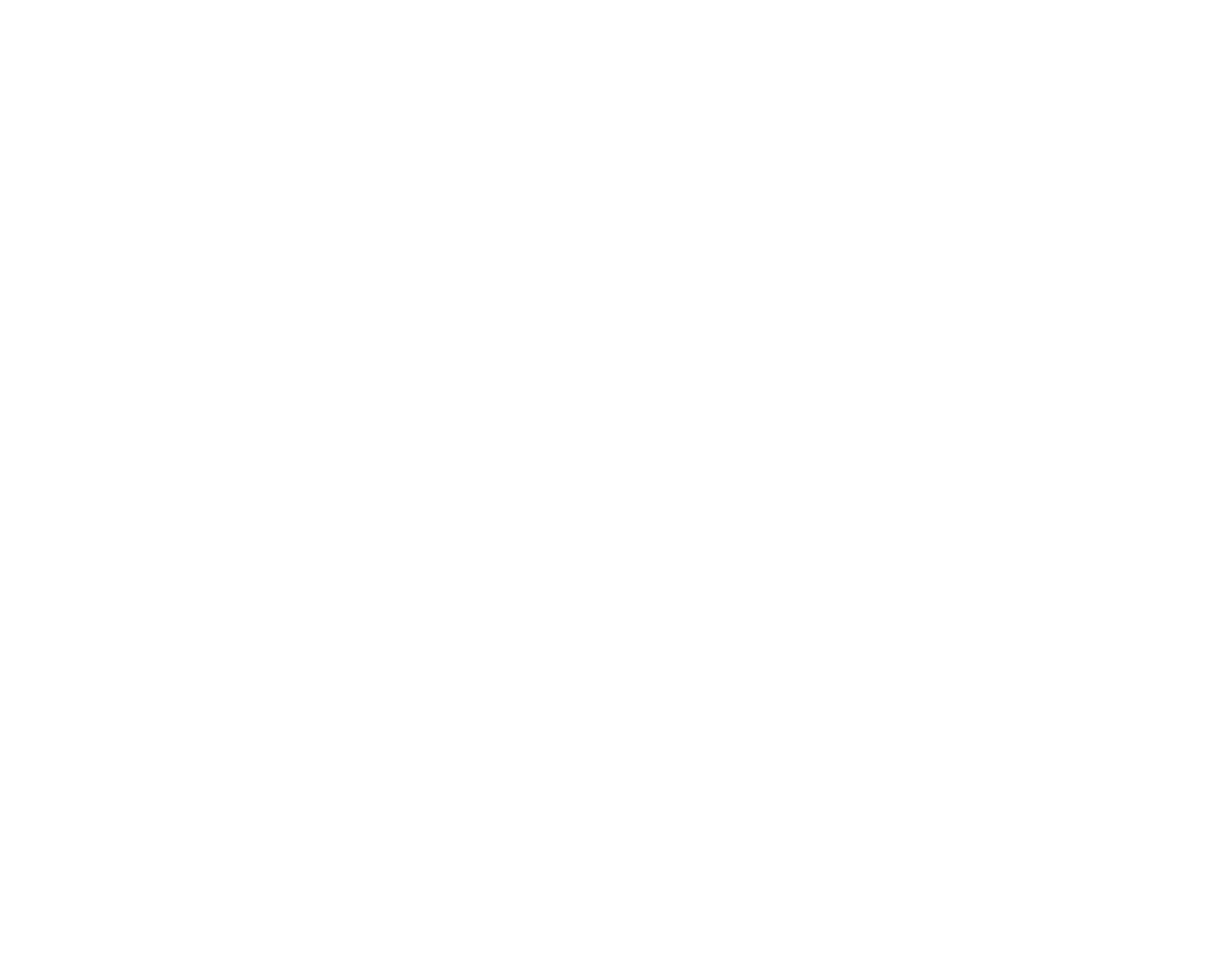
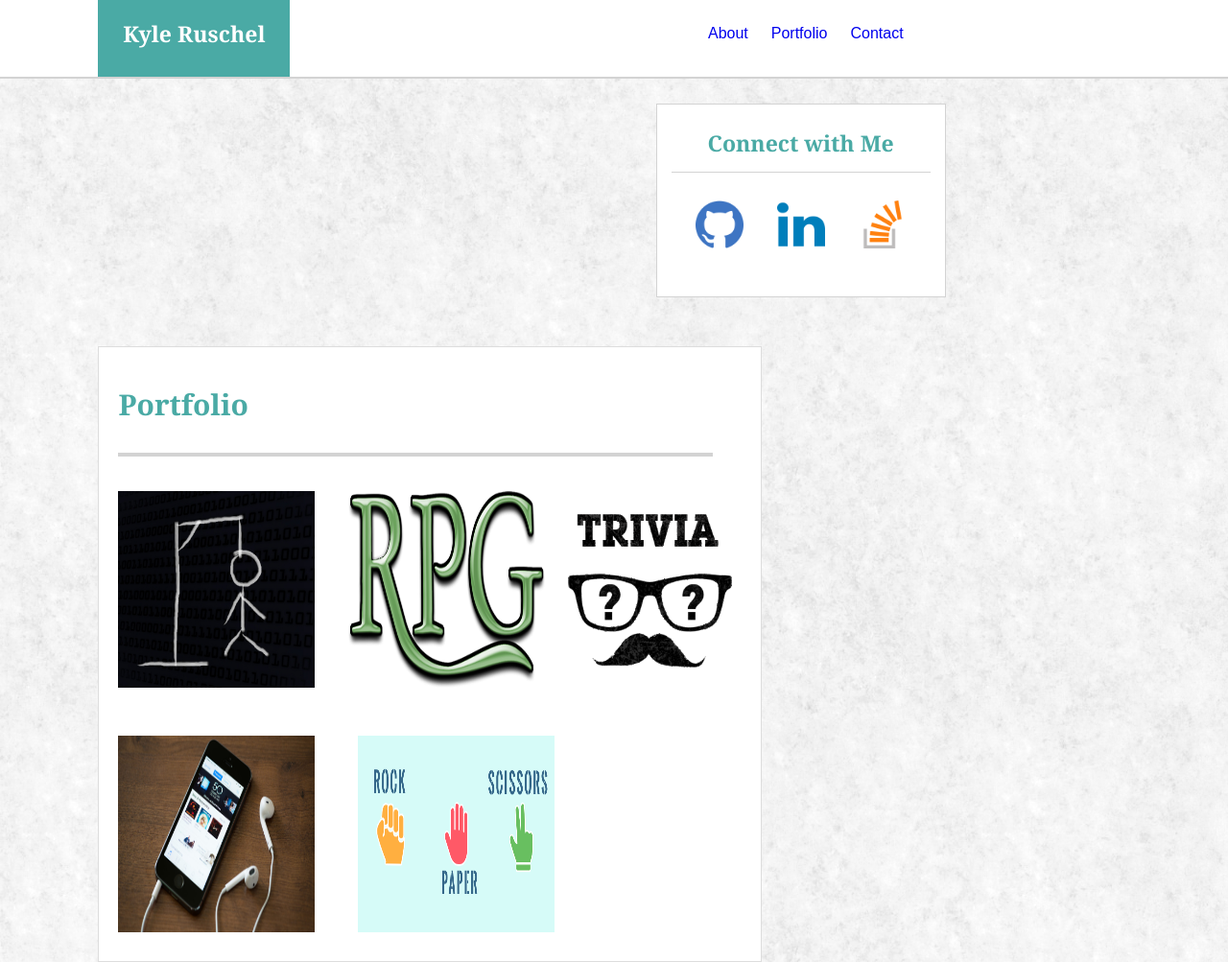
Before and after one commit to semi25nole/Basic-Portfolio, a plain HTML site: page portfolio.html in a window 1280 px wide. Shown: the whole page at 96% size. Before the commit the page ends 800 px from the top, so only its background shows below. Drawn offline with Linux system fonts and the light colour scheme.

Commit message:
updated files

```diff
--- a/Assets/css/style.css
+++ b/Assets/css/style.css
@@ -1,4 +1,4 @@
-#Header {
+#header {
 	background-color: white;
 	width: 100%;
 	height: 80px;
@@ -38,6 +38,22 @@
 
 }
 
+/*Portfolio Page Only*/
+.main2 {
+	background-color: white;
+	padding: 20px;
+	font-family: Arial, Helvetica Neue, Helvetica, sans-serif;
+	color: #777777;
+	width: 650px;
+	height: 600px;
+	border: 1.5px solid #dddddd;
+	margin-top: 2%;
+	margin-left: 8%;
+	position: relative;
+	float: left;
+
+}
+
 .aside {
 	float: right;
 	clear: both;
@@ -50,7 +66,37 @@
 	position: relative;
 }
 
+.aside2 {
+	float: right;
+	clear: both;
+	width: 300px;
+	height: 200px;
+	background-color: white;
+	border: 1.5px solid lightgrey;
+	margin: 2.0%;
+	margin-right: 23%;
+	position: relative;
+}
+
 .toprow {
+	position: absolute;
+	float: left;
+	clear: both;
+	background-color: white;
+	color: #4aaaa5;
+	border-bottom: 4px solid lightgrey;
+	width: 620px;
+	height: 90px;
+	font-size: 30px;
+	font-weight: bold;
+	vertical-align: middle;
+	line-height: 80px;
+	font-family: Georgia, Times, Times New Roman, serif;
+}
+
+/*Portfolio Page Only*/
+
+.toprowp {
 	position: absolute;
 	float: left;
 	clear: both;
@@ -95,12 +141,30 @@
 	font-family: Georgia, Times, Times New Roman, serif;
 	font-weight: bold;
 	font-size: 23px;
-	margin-left: 160px;
+	margin-left: 8%;
 	text-align: center;
 	vertical-align: middle;
 	line-height: 70px;
 
 }
+/*Portfolio Page Only */
+.name2 {
+	float: left;
+	position: absolute;
+	height: 80px;
+	width: 200px;
+	background-color: #4aaaa5;
+	color: white;
+	font-family: Georgia, Times, Times New Roman, serif;
+	font-weight: bold;
+	font-size: 23px;
+	margin-left: 8%;
+	text-align: center;
+	vertical-align: middle;
+	line-height: 70px;
+
+}
+
 
 #myphoto{
 	margin-top: 18%;
@@ -113,6 +177,7 @@ body {
 
 }
 
+/*About Section Only*/
 p {
 	font-size: 13px;
 	margin-top: 120px;
@@ -123,6 +188,7 @@ p {
 	margin-top: 20px;
 }
 
+/*Profile Links*/
 .icon1 {
 	margin-top: 100px;
 	position: absolute;
@@ -144,6 +210,8 @@ p {
 	clear: both;
 }
 
+/*buttons*/
+
 ul li {
 	float: right;
 	display: inline-block;
@@ -155,7 +223,7 @@ ul {
 	vertical-align: middle;
 	line-height: 70px;
 	font-family: Arial, Helvetica Neue, Helvetica, sans-serif;
-	color: #777777;
+	color: grey;
 
 }
 
@@ -180,23 +248,61 @@ ul {
 }
 
 .Line1 a:hover {
-	background-color: #bbbbbb;
+	background-color: grey;
 }
 
 .Line2 a:hover {
-	background-color: #bbbbbb;
+	background-color: grey;
 }
 .Line3 a:hover {
-	background-color: #bbbbbb;
+	background-color: grey;
 }
 
-.Line1 a:visited {
+.Line1 a:active {
 	color: red;
 }
 
-.Line2 a:visited {
+.Line2 a:active {
 	color: red;
 }
-.Line3 a:visited {
+.Line3 a:active {
 	color: red;
 }
+
+.image1 {
+	float: left;
+	clear: both;
+	position:relative;
+	top: 130px;
+}
+
+.image2 {
+	float: left;
+	clear: both;
+	position: relative;
+	left: 240px;
+	bottom: 75px;
+}
+
+.image3 {
+	float: left;
+	clear: both;
+	position: relative;
+	left: 450px;
+	bottom: 280px;
+}
+
+.image4 {
+	float: left;
+	clear: both;
+	position: relative;
+	bottom: 230px;
+}
+
+.image5 {
+	float: left;
+	clear: both;
+	position: relative;
+	left: 250px;
+	bottom: 435px;
+}
--- a/portfolio.html
+++ b/portfolio.html
@@ -0,0 +1,31 @@
+<!DOCTYPE html>
+<html>
+<head>
+	<title>Portfolio</title>
+	<meta charset="UTF-8">
+	<link href="assets/css/reset.css" rel="stylesheet" type="text/css">
+	<link href="assets/css/style.css" rel="stylesheet" type="text/css">
+</head>
+<body>
+<div id ="header">
+	<ul>
+		<li class="Line3"><a href="contact.html">Contact</a></li>
+		<li class="Line2"><a href="portfolio.html">Portfolio</a></li>
+		<li class="Line1"><a href="index.html">About</a></li>
+	</ul>
+<div class="name2">Kyle Ruschel</div></div>
+
+<div class="aside2"><a href="https://github.com/semi25nole"><img class="icon1" src="./assets/images/github_icon.png" height=50 width=50></a><a href="https://www.linkedin.com/in/kyle-ruschel-a19289147"><img class="icon2" src="./assets/images/linkedin_icon.png" height= 50 width= 50></a><a href="https://stackoverflow.com/users/8310893/kyle-ruschel"><img class="icon3" src="./assets/images/stackoverflow_icon.png" height=50 width=50></a>
+
+<div class="toprow2">Connect with Me</div>
+</div>
+
+<div class="main2"><div class="toprowp">Portfolio</div><img class="image1" src="./assets/images/hangman.jpg" height= 205 width= 205><img class="image2" src="./assets/images/rpg.png" height= 205 width= 205><img class="image3" src="./assets/images/trivia.png" height= 205 width= 205><img class="image4" src="./assets/images/rutgers_info_widget.jpg" height= 205 width= 205><img class="image5" src="./assets/images/rock_paper_scissors.png" height= 205 width= 205><div>Hangman</div><div>RPG Game</div><div>Trivia Game</div><div>Rutgers Info Widget</div><div>Rock Paper Scissors</div>
+
+</div>
+
+
+
+
+</body>
+</html>
```
Also changed, not shown: index.html (+3 -3 lines), assets/images/hangman.jpg (added), assets/images/rock_paper_scissors.png (added), assets/images/rpg.png (added), assets/images/rutgers_info_widget.jpg (added), assets/images/trivia.png (added).
